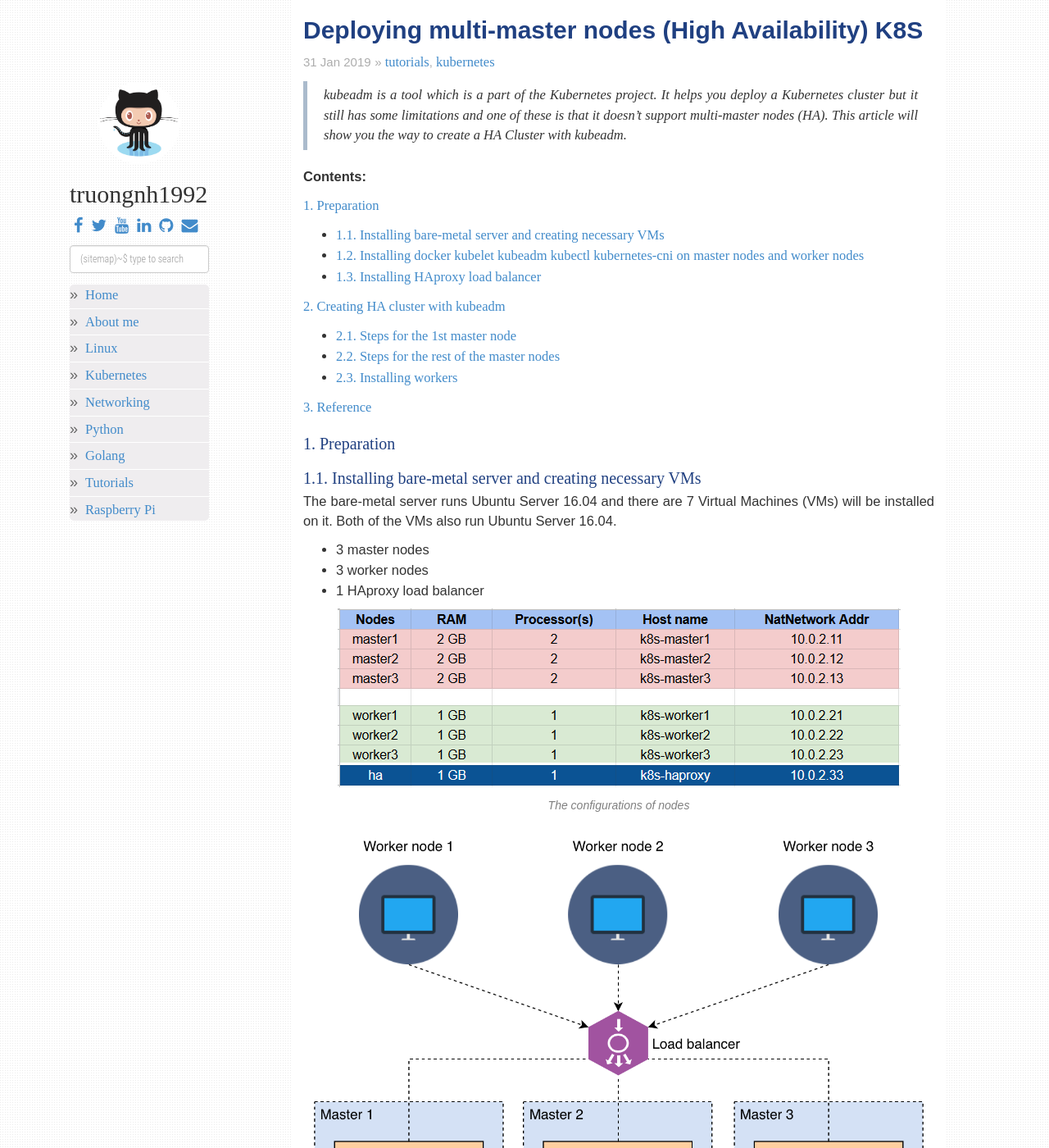
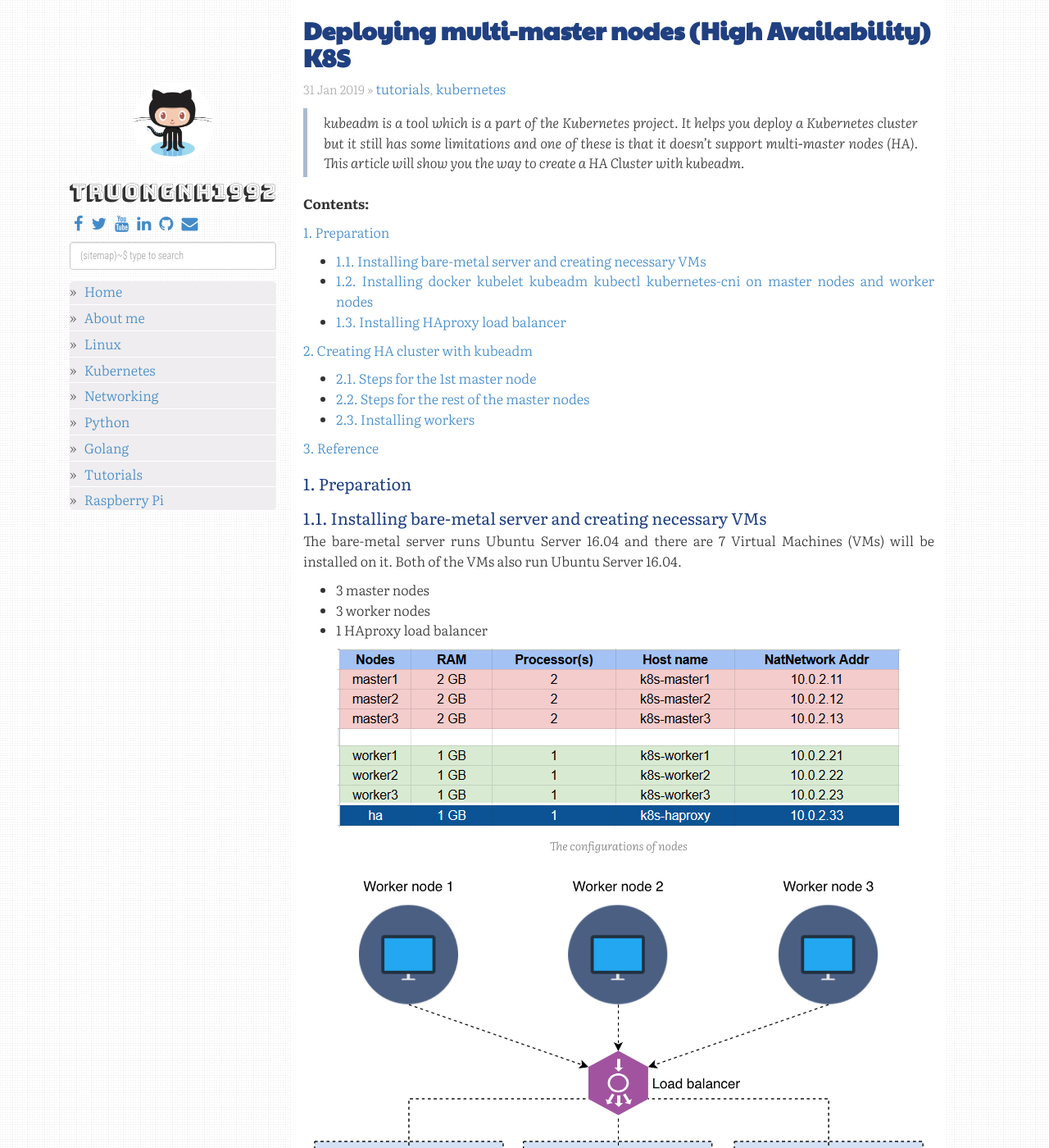
Before and after one commit to truongnh1992/truongnh1992.github.io, a Jekyll site: the page built from _posts/2019-01-31-ha-cluster-with-kubeadm.md, in a window 1280 px wide and 1400 px high. Shown: the whole window at 82% size. Built offline with Jekyll 4.4.1, drawn with Linux system fonts in a browser that asks for light colours; nearby versions of some CDN libraries; some web fonts are replaced; comment, search, counter and statistics services are not loaded.

Commit message:
Chang font of Author, Post-title, body-font
Signed-off-by: Nguyen Hai Truong <truongnh@vn.fujitsu.com>

```diff
--- a/static/css/main.css
+++ b/static/css/main.css
@@ -1,5 +1,5 @@
 body {
-  font-family: Trocchi, Arial, sans-serif;
+  font-family: Literata, Arial, sans-serif;
   background: url("/static/img/subtle_dots.png");
   line-height: 1.5em;
   text-align: justify;
@@ -10,7 +10,7 @@
 blockquote {
  padding:5px 20px;
  margin:10px 0 20px;
- font-family: Trocchi;
+ font-family: Literata;
  font-style: italic;
  font-size:16.5px;
  border-left:5px solid #abc
@@ -18,7 +18,7 @@
 .post-title {
  color:#204081;
  text-align:left;
- font-family: Trocchi, sans-serif;
+ font-family: "Paytone One", sans-serif;
  font-size: 30px;
  font-weight: bold;
 }
@@ -41,13 +41,13 @@
 h1 {
   margin-bottom: 10px;
   font-size: 30px;
-  font-family: Trocchi;
+  font-family: Literata;
 }
 h2, h3 {
   color: #204081;
   margin-bottom: 5px;
   font-size: 20px;
-  font-family: Trocchi;
+  font-family: Literata;
 }
 
 h4 {
@@ -56,12 +56,12 @@
   margin-bottom: 5px;
   font-size: 20px;
   font-style: italic;
-  font-family: Trocchi;
+  font-family: Literata;
 }
 
 a, a:active {
   text-decoration: none;
-  font-family: Trocchi;
+  font-family: Literata;
   color: #3fa75;
   font-size: 16.5px;
 }
@@ -74,7 +74,8 @@
 	font-size: 16.2px;
 }
 .author-name {
-  font-family: Trocchi;
+  font-family: "Bungee Shade";
+  font-size: 26px;
 }
 
 img {
```
